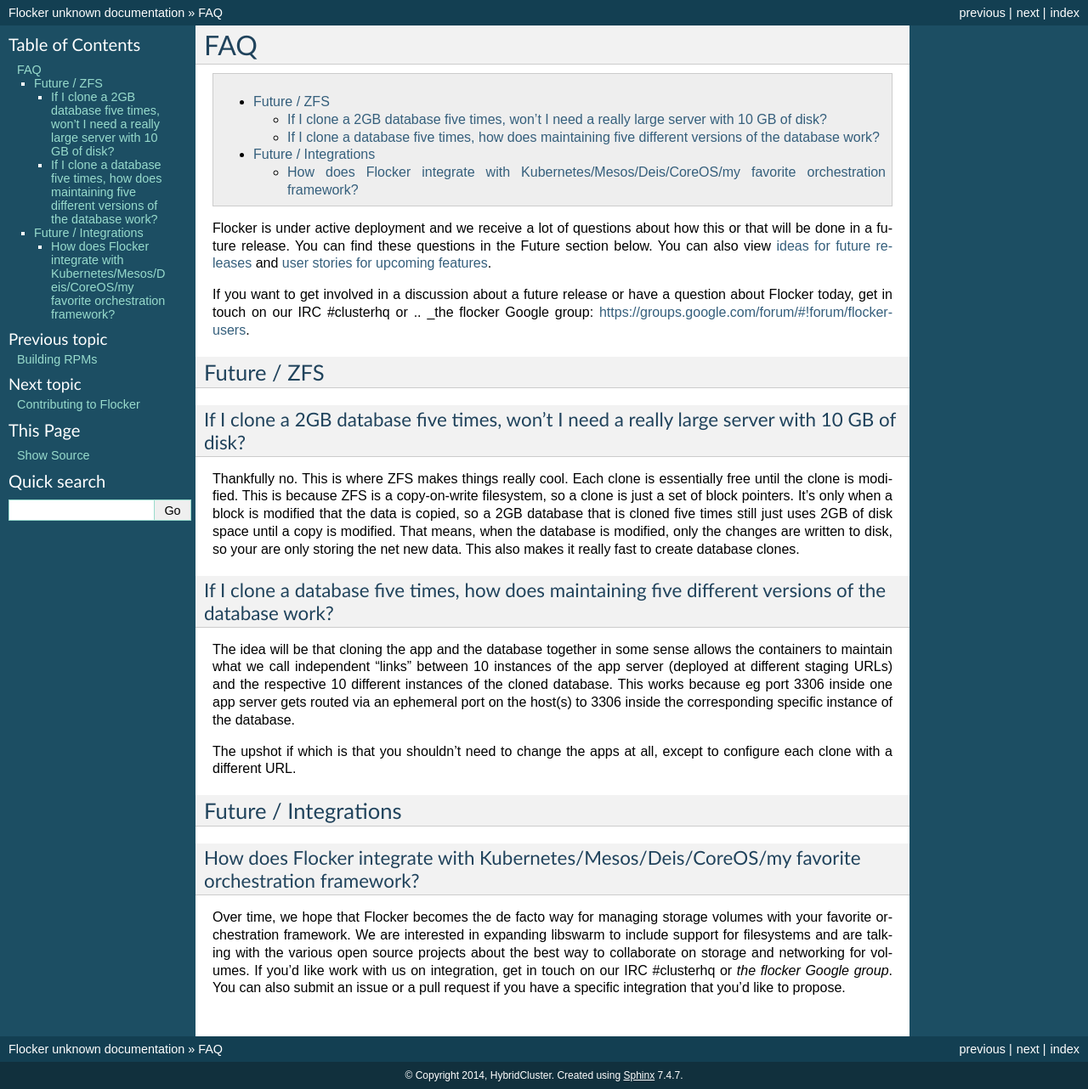
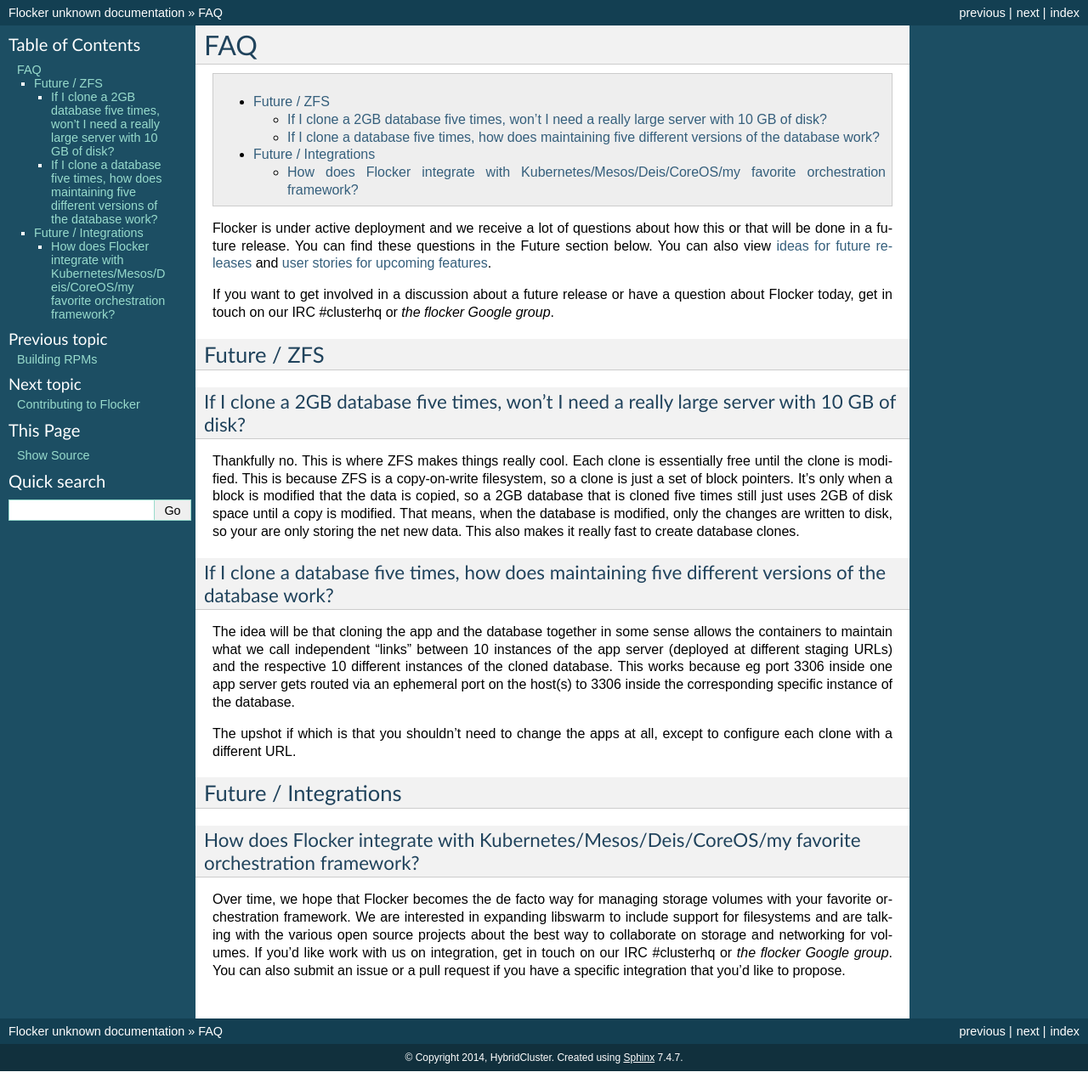
Before and after one commit to ClusterHQ/flocker, a Sphinx documentation site: the page built from docs/faq/index.rst, in a window 1280 px wide. Shown: the whole page at 85% size. Built offline with Sphinx 7.4.7, drawn with Linux system fonts in a browser that asks for light colours; after the commit the page ends 1261 px from its top, so only the background shows below that; some of the changed lines change nothing that is shown.

Commit message:
fixed links

```diff
--- a/docs/faq/index.rst
+++ b/docs/faq/index.rst
@@ -9,7 +9,7 @@
 
 Flocker is under active deployment and we receive a lot of questions about how this or that will be done in a future release.  You can find these questions in the Future section below.  You can also view `ideas for future releases`_  and `user stories for upcoming features`_.
 
-If you want to get involved in a discussion about a future release or have a question about Flocker today, get in touch on our IRC #clusterhq or .. _the flocker Google group: https://groups.google.com/forum/#!forum/flocker-users.
+If you want to get involved in a discussion about a future release or have a question about Flocker today, get in touch on our IRC #clusterhq or `the flocker Google group`.
 
 Future / ZFS
 ~~~~~~~~~~~~~~~~~~~~~~~~~~~~~~~~~~~~~~~~~~~~~~~~~~~~~~~~~~~~~~~~~~~~~~~~~~~~~~~~~~~~~~~~~~~~~~~~~~~~~~~~~~~~~~
```
